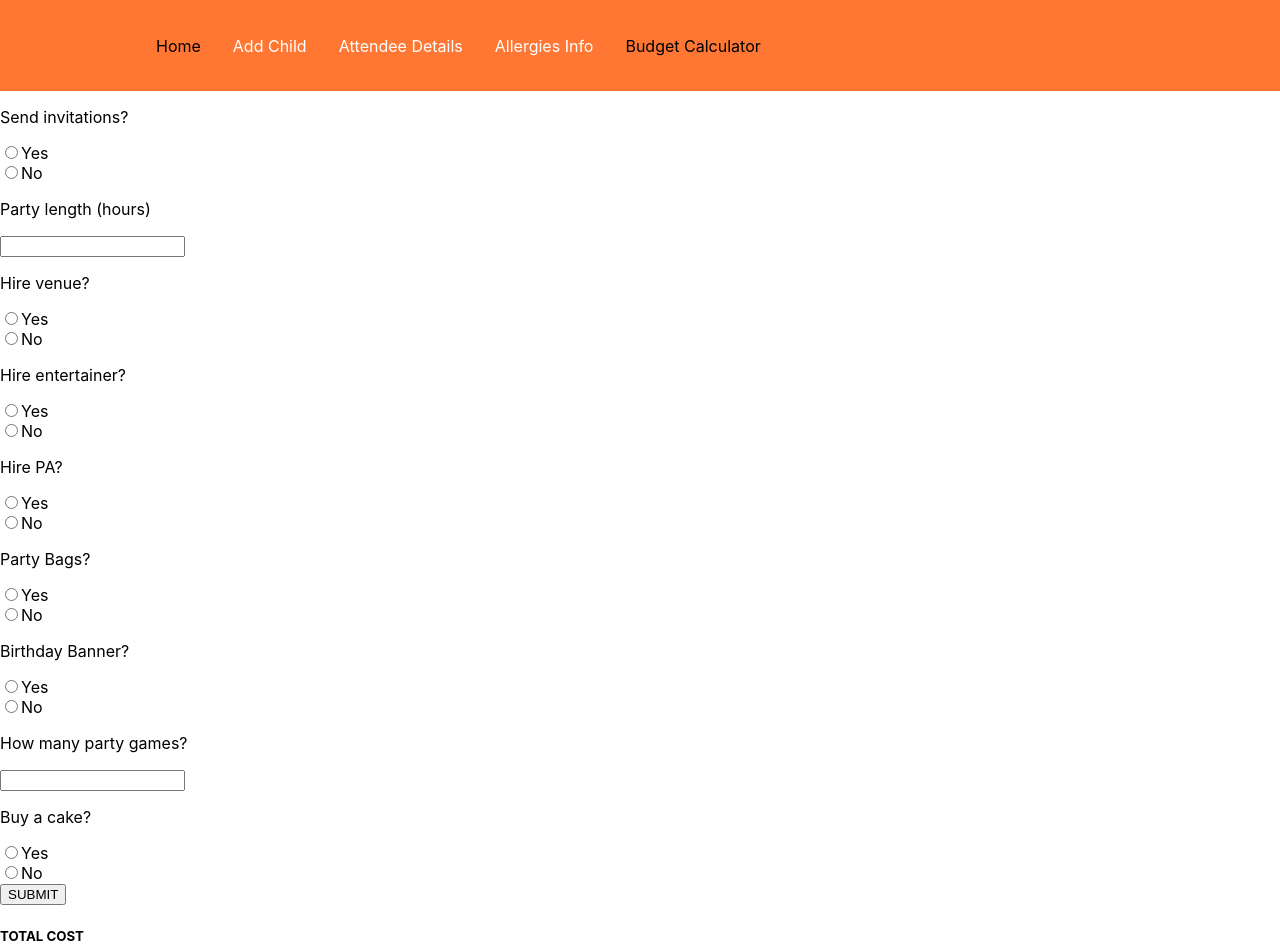
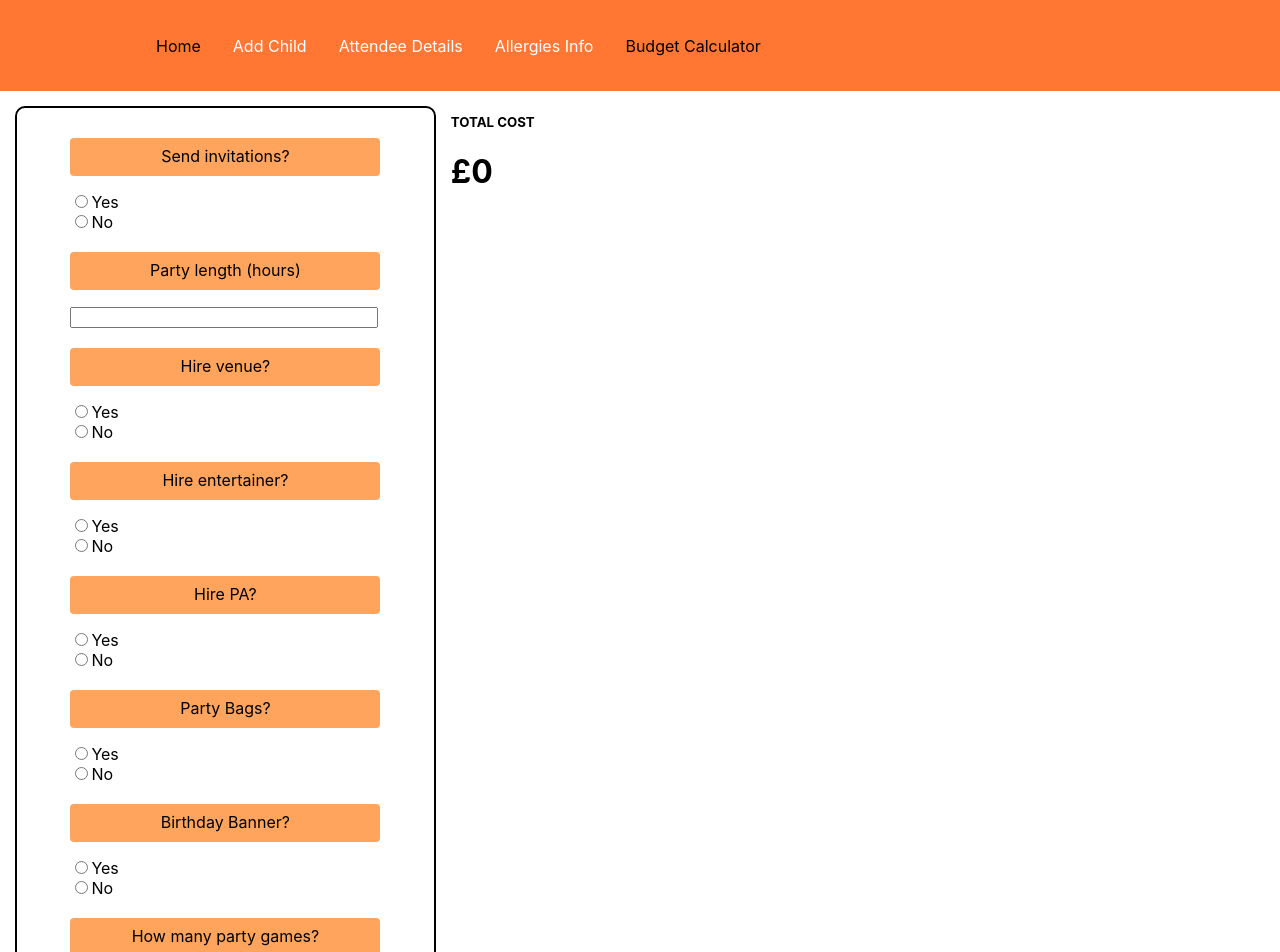
Before and after one commit to grenescille/childrens-party-app, a React (Create React App) app in the folder client/: page /budget in a window 1280 px wide. Shown: the top 952 px of the page. Built offline with nearby package versions, Linux system fonts and the light colour scheme; no server answers.

Commit message:
app functioning and not looking dreadful

```diff
--- a/client/src/components/budgetform.js
+++ b/client/src/components/budgetform.js
@@ -13,13 +13,37 @@ function BudgetForm(props) {
   const [cake, setCake] = useState(true);
 
   return (
-    <div className="form-container">
+    <div
+      className="form-container"
+      style={{
+        display: 'inline-block',
+        marginLeft: 'auto',
+        marginRight: 'auto',
+        textAlign: 'left',
+      }}
+    >
       <form
         name="budget"
         className="form-create-budget"
         onSubmit={handleSubmit}
       >
-        <p className="form-p">Send invitations?</p>
+        <p
+          className="form-p"
+          style={{
+            height: '30px',
+            textAlign: 'center',
+            paddingTop: '8px',
+            width: '310px',
+            marginLeft: 'auto',
+            marginRight: 'auto',
+            backgroundColor: '#ffa45c',
+            borderRadius: '4px',
+            border: '1px black',
+            marginTop: '20px',
+          }}
+        >
+          Send invitations?
+        </p>
 
         <div className="form-check">
           <label>
@@ -46,10 +70,27 @@ function BudgetForm(props) {
             No
           </label>
         </div>
-        <p className="form-p">Party length (hours)</p>
+        <p
+          className="form-p"
+          style={{
+            height: '30px',
+            textAlign: 'center',
+            paddingTop: '8px',
+            width: '310px',
+            marginLeft: 'auto',
+            marginRight: 'auto',
+            backgroundColor: '#ffa45c',
+            borderRadius: '4px',
+            border: '1px black',
+            marginTop: '20px',
+          }}
+        >
+          Party length (hours)
+        </p>
         <div className="form-check">
           <label>
             <input
+              style={{ width: '300px' }}
               value={length}
               onChange={handlePartyLength}
               type="text"
@@ -58,7 +99,23 @@ function BudgetForm(props) {
             />
           </label>
         </div>
-        <p className="form-p">Hire venue?</p>
+        <p
+          className="form-p"
+          style={{
+            height: '30px',
+            textAlign: 'center',
+            paddingTop: '8px',
+            width: '310px',
+            marginLeft: 'auto',
+            marginRight: 'auto',
+            backgroundColor: '#ffa45c',
+            borderRadius: '4px',
+            border: '1px black',
+            marginTop: '20px',
+          }}
+        >
+          Hire venue?
+        </p>
 
         <div className="form-check">
           <label>
@@ -85,7 +142,23 @@ function BudgetForm(props) {
             No
           </label>
         </div>
-        <p className="form-p">Hire entertainer?</p>
+        <p
+          className="form-p"
+          style={{
+            height: '30px',
+            textAlign: 'center',
+            paddingTop: '8px',
+            width: '310px',
+            marginLeft: 'auto',
+            marginRight: 'auto',
+            backgroundColor: '#ffa45c',
+            borderRadius: '4px',
+            border: '1px black',
+            marginTop: '20px',
+          }}
+        >
+          Hire entertainer?
+        </p>
         <div className="form-check">
           <label>
             <input
@@ -110,7 +183,23 @@ function BudgetForm(props) {
             No
           </label>
         </div>
-        <p className="form-p">Hire PA?</p>
+        <p
+          className="form-p"
+          style={{
+            height: '30px',
+            textAlign: 'center',
+            paddingTop: '8px',
+            width: '310px',
+            marginLeft: 'auto',
+            marginRight: 'auto',
+            backgroundColor: '#ffa45c',
+            borderRadius: '4px',
+            border: '1px black',
+            marginTop: '20px',
+          }}
+        >
+          Hire PA?
+        </p>
         <div className="form-check">
           <label>
             <input
@@ -135,7 +224,23 @@ function BudgetForm(props) {
             No
           </label>
         </div>
-        <p className="form-p">Party Bags?</p>
+        <p
+          className="form-p"
+          style={{
+            height: '30px',
+            textAlign: 'center',
+            paddingTop: '8px',
+            width: '310px',
+            marginLeft: 'auto',
+            marginRight: 'auto',
+            backgroundColor: '#ffa45c',
+            borderRadius: '4px',
+            border: '1px black',
+            marginTop: '20px',
+          }}
+        >
+          Party Bags?
+        </p>
         <div className="form-check">
           <label>
             <input
@@ -160,7 +265,23 @@ function BudgetForm(props) {
             No
           </label>
         </div>
-        <p className="form-p">Birthday Banner?</p>
+        <p
+          className="form-p"
+          style={{
+            height: '30px',
+            textAlign: 'center',
+            paddingTop: '8px',
+            width: '310px',
+            marginLeft: 'auto',
+            marginRight: 'auto',
+            backgroundColor: '#ffa45c',
+            borderRadius: '4px',
+            border: '1px black',
+            marginTop: '20px',
+          }}
+        >
+          Birthday Banner?
+        </p>
         <div className="form-check">
           <label>
             <input
@@ -185,10 +306,27 @@ function BudgetForm(props) {
             No
           </label>
         </div>
-        <p className="form-p">How many party games?</p>
+        <p
+          style={{
+            height: '30px',
+            textAlign: 'center',
+            paddingTop: '8px',
+            width: '310px',
+            marginLeft: 'auto',
+            marginRight: 'auto',
+            backgroundColor: '#ffa45c',
+            borderRadius: '4px',
+            border: '1px black',
+            marginTop: '20px',
+          }}
+          className="form-p"
+        >
+          How many party games?
+        </p>
         <div className="form-check">
           <label>
             <input
+              style={{ width: '300px' }}
               value={partyGames}
               onChange={handlePartyGames}
               type="text"
@@ -197,7 +335,23 @@ function BudgetForm(props) {
             />
           </label>
         </div>
-        <p className="form-p">Buy a cake?</p>
+        <p
+          style={{
+            height: '30px',
+            textAlign: 'center',
+            paddingTop: '8px',
+            width: '310px',
+            marginLeft: 'auto',
+            marginRight: 'auto',
+            backgroundColor: '#ffa45c',
+            borderRadius: '4px',
+            border: '1px black',
+            marginTop: '20px',
+          }}
+          className="form-p"
+        >
+          Buy a cake?
+        </p>
         <div className="form-check">
           <label>
             <input
@@ -222,7 +376,20 @@ function BudgetForm(props) {
             No
           </label>
         </div>
-        <button className="button" type="submit">
+        <button
+          className="button"
+          type="submit"
+          style={{
+            height: '50px',
+            width: '310px',
+            marginLeft: 'auto',
+            marginRight: 'auto',
+            backgroundColor: '#ffa45c',
+            borderRadius: '4px',
+            border: '1px black',
+            marginTop: '20px',
+          }}
+        >
           SUBMIT
         </button>
       </form>
--- a/client/src/pages/addchild.js
+++ b/client/src/pages/addchild.js
@@ -3,6 +3,7 @@ import Children from '../components/children';
 
 import { useState, useEffect } from 'react';
 import baseURL from '../utils/basurl';
+import { FlexFlowContext } from 'twilio/lib/rest/flexApi/v1/flexFlow';
 
 function AddChildForm(props) {
   useEffect(() => {
@@ -26,30 +27,50 @@ function AddChildForm(props) {
   }
 
   return (
-    <div>
+    <div
+      className="addchild-wrapper"
+      style={{
+        display: 'flex',
+        flexDirection: 'row',
+        flexWrap: 'wrap',
+      }}
+    >
       <div
+        className="form-wrapper"
         style={{
-          display: 'block',
-          textAlign: 'center',
+          maxHeight: '750px',
+          textAlign: 'left',
           borderRadius: '10px',
           border: '2px solid grey',
           borderColor: 'black',
-          margin: '20px',
+          margin: '15px',
           padding: '10px',
           maxWidth: '340px',
-          minWidth: '35%',
+          minWidth: '31%',
           justifyContent: 'center',
         }}
       >
         <Form onSubmit={addChild} />
       </div>
-      <h3 style={{ margin: '30px' }}>Children Attending</h3>
-      <div>
-        {props.party.map((child) => {
-          return (
-            <Children key={child._id} childName={child.childName}></Children>
-          );
-        })}
+      <div
+        className="children-wrapper"
+        style={{
+          display: 'flex',
+          flexDirection: 'column',
+          flexWrap: 'wrap',
+          maxHeight: '700px',
+        }}
+      >
+        <div
+          className="children"
+          style={{ maxHeight: '700px', minWidth: '300px', maxWidth: '300px' }}
+        >
+          {props.party.map((child) => {
+            return (
+              <Children key={child._id} childName={child.childName}></Children>
+            );
+          })}
+        </div>
       </div>
     </div>
   );
--- a/client/src/pages/budget.js
+++ b/client/src/pages/budget.js
@@ -1,17 +1,39 @@
 import BudgetForm from '../components/budgetform';
 import baseURL from '../utils/basurl';
 import { useState } from 'react';
+import { FlexFlowContext } from 'twilio/lib/rest/flexApi/v1/flexFlow';
 
 function Budget(props) {
   const [lastBudget, setLastBudget] = useState({});
   return (
     <>
-      <div>
-        <BudgetForm onSubmit={createBudget} />
-      </div>
-      <div>
-        <h5 id="totalBudget-text">TOTAL COST</h5>
-        <h1 id="totalBudgetCost-text">{budgetCalculator(props, lastBudget)}</h1>
+      <div
+        className="budget-page-wrapper"
+        style={{ display: 'flex', flexDirection: 'row', flexWrap: 'wrap' }}
+      >
+        <div
+          className="budget-form-wrapper"
+          style={{
+            maxHeight: '1250px',
+            textAlign: 'center',
+            borderRadius: '10px',
+            border: '2px solid grey',
+            borderColor: 'black',
+            margin: '15px',
+            padding: '10px',
+            maxWidth: '340px',
+            minWidth: '31%',
+            justifyContent: 'center',
+          }}
+        >
+          <BudgetForm onSubmit={createBudget} />
+        </div>
+        <div>
+          <h5 id="totalBudget-text">TOTAL COST</h5>
+          <h1 id="totalBudgetCost-text">
+            £{budgetCalculator(props, lastBudget)}
+          </h1>
+        </div>
       </div>
     </>
   );
@@ -98,7 +120,7 @@ function Budget(props) {
     });
 
     if (!isNaN(totalCost)) {
-      return totalCost;
+      return totalCost.toFixed(2);
     } else return 0;
   }
 }
--- a/client/src/pages/home.js
+++ b/client/src/pages/home.js
@@ -1,5 +1,16 @@
 import React from 'react';
+import emoji from '../assets/partyfaceemoji.png';
+
 const Home = () => {
-  return <h1>Welcome to our website!</h1>;
+  return (
+    <>
+      <div style={{ textAlign: 'center', padding: '100px' }}>
+        <h1>MVP Children's Party Planner!!!!</h1>
+      </div>
+      <div style={{ marginLeft: '140px', position: 'absolute' }}>
+        <img src={emoji} alt="party face emoji" />
+      </div>
+    </>
+  );
 };
 export default Home;
```
Also changed, not shown: client/src/components/form.js (+90 -21 lines), client/src/assets/partyfaceemoji.png (added).
